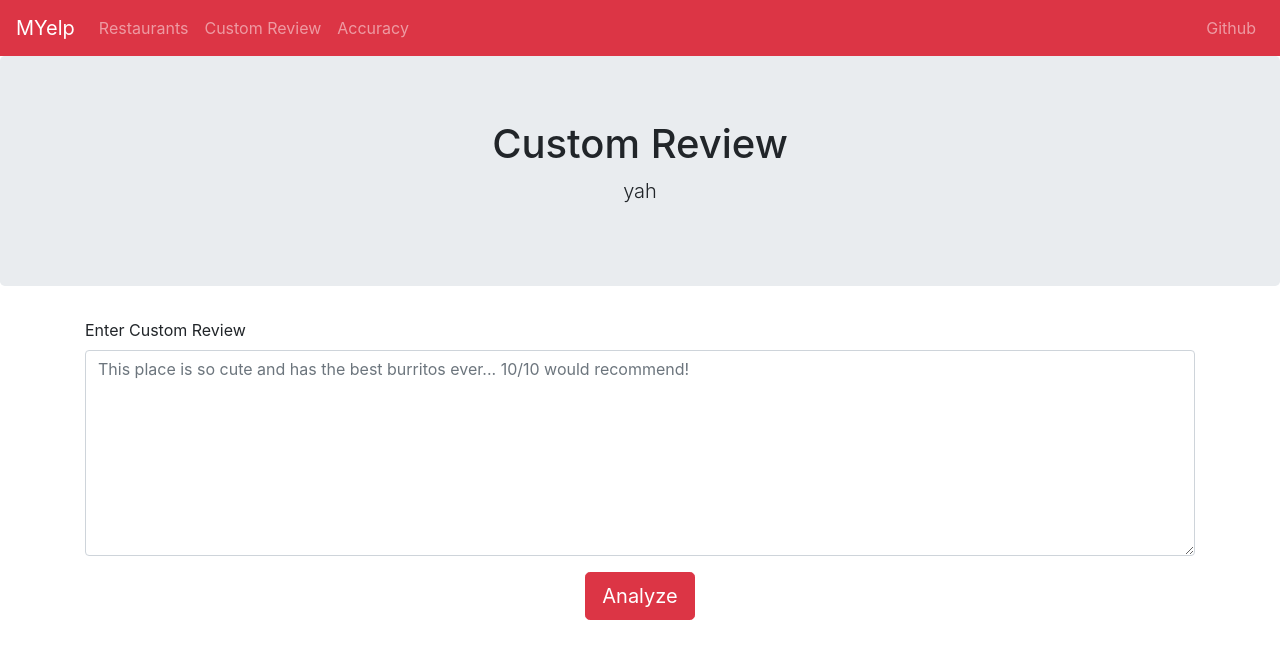
After one commit to taranagar/yelp-review-challenge, a Flask app: page /customreview in a window 1280 px wide. The commit adds this page. Shown: the top 659 px of the page. Run offline with Flask 2, Linux system fonts and the light colour scheme; some libraries are stand-ins or nearby versions.

Commit message:
lets make home more pretty

```diff
--- a/app/app_sample.py
+++ b/app/app_sample.py
@@ -9,16 +9,20 @@ Reviews = Reviews()
 def home_index():
     return render_template('home.html', businesses = Businesses)
 
-@app.route("/livedemo")
-def livedemo_index():
-    return render_template('livedemo.html')
+@app.route("/customreview")
+def customreview_index():
+    return render_template('customreview.html')
 
 @app.route("/accuracy")
 def accuracy_index():
     return render_template('accuracy.html')
 
-@app.route('/biz/<biz_id>')
-def biz_index(biz_id):
+@app.route('/restaurants')
+def restaurants_index():
+    return render_template('restaurants.html', businesses = Businesses)
+
+@app.route('/restaurants/<biz_id>')
+def restaurant_index(biz_id):
     business = [b for i, b in enumerate(Businesses) if biz_id in b["business_id"]]
     reviews = [r for j, r in enumerate(Reviews) if biz_id in r["business_id"]]
-    return render_template('business.html', business = business[0], reviews = reviews)
+    return render_template('restaurant.html', business = business[0], reviews = reviews)
--- /dev/null
+++ b/app/templates/customreview.html
@@ -0,0 +1,23 @@
+<!-- NEED TO DO BACKEND FOR THIS... amongst many others -->
+
+{% extends 'layout.html' %}
+
+{% block body %}
+  <div class="jumbotron text-center">
+    <h1>Custom Review</h1>
+    <p class="lead">yah</p>
+  </div>
+  <div class="container">
+    <form>
+      <div class="form-group">
+        <label for="exampleFormControlTextarea1">Enter Custom Review</label>
+        <textarea class="form-control" id="input-review" rows="8" placeholder="This place is so cute and has the best burritos ever... 10/10 would recommend!"></textarea>
+      </div>
+      <div class = "text-center">
+        <button type="submit" class="btn btn-lg btn-danger">
+          Analyze
+        </button>
+      </div>
+    </form>
+  </div>
+{% endblock %}
--- a/app/templates/includes/_navbar.html
+++ b/app/templates/includes/_navbar.html
@@ -1,15 +1,15 @@
 <nav class="navbar navbar-dark navbar-expand-lg bg-danger">
-  <a class="navbar-brand" href="#">MYelp</a>
+  <a class="navbar-brand" href="/">MYelp</a>
   <button class="navbar-toggler" type="button" data-toggle="collapse" data-target="#navbarNav" aria-controls="navbarNav" aria-expanded="false" aria-label="Toggle navigation">
     <span class="navbar-toggler-icon"></span>
   </button>
   <div class="collapse navbar-collapse" id="navbarNav">
     <ul class="navbar-nav mr-auto">
       <li class="nav-item ">
-        <a class="nav-link" href="/">Home <span class="sr-only">(current)</span></a>
+        <a class="nav-link" href="/restaurants">Restaurants</span></a>
       </li>
       <li class="nav-item">
-        <a class="nav-link" href="/livedemo">Live Demo</a>
+        <a class="nav-link" href="/customreview">Custom Review</a>
       </li>
       <li class="nav-item">
         <a class="nav-link" href="/accuracy">Accuracy</a>
--- a/app/templates/layout.html
+++ b/app/templates/layout.html
@@ -9,9 +9,7 @@
   </head>
   <body>
     {% include 'includes/_navbar.html' %}
-    <div class="container">
-      {% block body %}{% endblock %}
-    </div>
+    {% block body %}{% endblock %}
     <script src="https://ajax.googleapis.com/ajax/libs/jquery/3.3.1/jquery.min.js"></script>
     <script src="https://maxcdn.bootstrapcdn.com/bootstrap/4.1.0/js/bootstrap.min.js"></script>
     <script defer src="https://use.fontawesome.com/releases/v5.0.10/js/all.js" integrity="sha384-slN8GvtUJGnv6ca26v8EzVaR9DC58QEwsIk9q1QXdCU8Yu8ck/tL/5szYlBbqmS+" crossorigin="anonymous"></script>
```
Also changed, not shown: app/templates/home.html (+7 -19 lines), app/templates/livedemo.html (deleted, +0 -21 lines), app/templates/restaurants.html (added, +24 -0 lines), app/templates/restaurant.html (renamed from app/templates/business.html), 1 other file.
